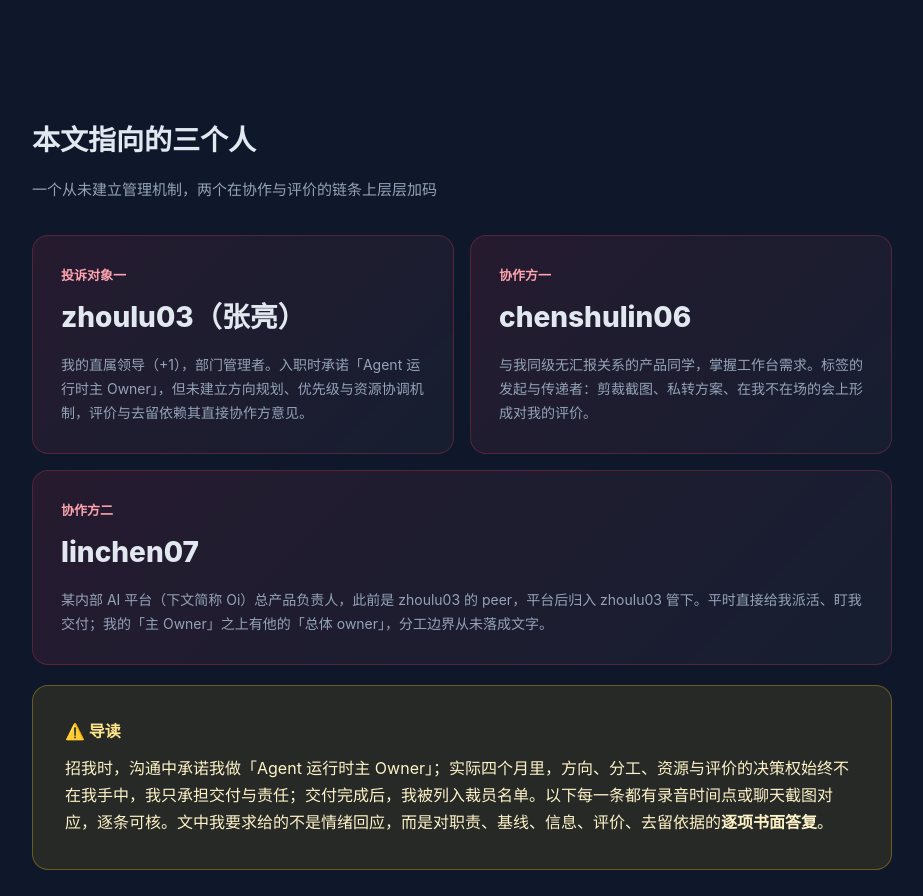
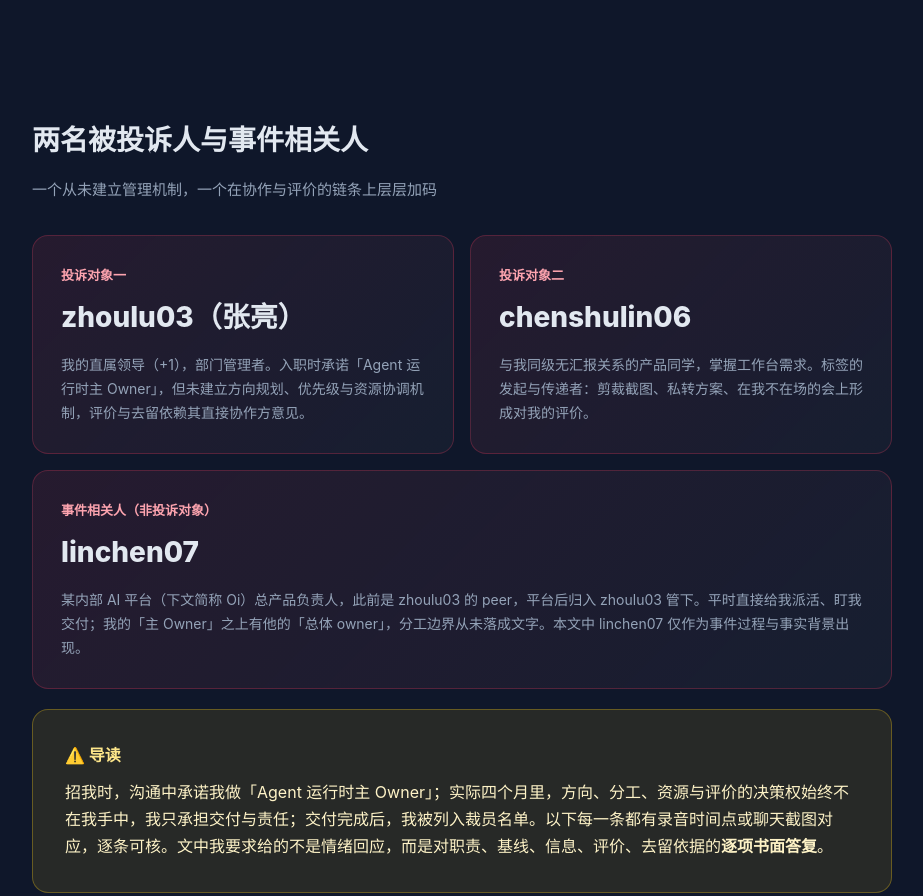
Before and after one commit to Leo-Star-cyber/ks-accusation, a plain HTML site: page index.html in a window 1280 px wide. Shown: the part 793-1689 px from the top of the page, without its empty margins (178-1101 px from the left). Drawn offline with Linux system fonts and the light colour scheme.

Commit message:
chore: 聚焦投诉 zhoulu/chenshulin，linchen 调整为事件相关人；移除 Issue 联系方式

```diff
--- a/index.html
+++ b/index.html
@@ -4,7 +4,7 @@
   <meta charset="UTF-8" />
   <meta name="viewport" content="width=device-width, initial-scale=1.0" />
   <title>名为主 Owner，实为交付与背责——时间线与证据索引</title>
-  <meta name="description" content="某大厂智能办公平台部研发工程师对直属领导 zhoulu03 及协作方的公开记录：名为主 Owner，实为交付与背责。每一条均有录音时间点或聊天截图对应，逐条可核。" />
+  <meta name="description" content="某大厂智能办公平台部研发工程师对直属领导 zhoulu03 及协作方 chenshulin06 的公开记录：名为主 Owner，实为交付与背责。每一条均有录音时间点或聊天截图对应，逐条可核。" />
   <style>
     * { margin: 0; padding: 0; box-sizing: border-box; }
     html { scroll-behavior: smooth; }
@@ -338,7 +338,7 @@
       <div class="container">
         <div class="hero-tag">事件公开 · 每一条逐项可核</div>
         <h1>名为主 <span class="highlight">Owner</span><br/>实为交付与背责</h1>
-        <p>我是某大厂智能办公平台部的一名研发工程师，2026 年 7 月 20 日入职。入职前后，直属领导<strong>zhoulu03（张亮）</strong>在多次沟通中承诺我做「Agent 运行时主 Owner」；实际四个月里，方向、分工、资源与评价的决策权始终不在我手中，我只承担交付与责任；交付完成后，我被列入裁员名单。这里公开的是我的<strong>时间线与证据索引</strong>，以及协作方 <strong>chenshulin06</strong>、<strong>linchen07</strong> 协作失真的过程记录——以下每一条都有录音时间点或聊天截图对应，逐条可核。</p>
+        <p>我是某大厂智能办公平台部的一名研发工程师，2026 年 7 月 20 日入职。入职前后，直属领导<strong>zhoulu03（张亮）</strong>在多次沟通中承诺我做「Agent 运行时主 Owner」；实际四个月里，方向、分工、资源与评价的决策权始终不在我手中，我只承担交付与责任；交付完成后，我被列入裁员名单。这里公开的是我的<strong>时间线与证据索引</strong>，以及协作方 <strong>chenshulin06</strong> 协作失真的过程记录——以下每一条都有录音时间点或聊天截图对应，逐条可核。</p>
         <div class="hero-actions">
           <a href="#issues" class="btn btn-primary">查看管理过程记录</a>
           <a href="#docs" class="btn btn-secondary">查看在线证据文档</a>
@@ -366,8 +366,8 @@
 
     <section id="who">
       <div class="container">
-        <h2 class="section-title">本文指向的三个人</h2>
-        <p class="section-subtitle">一个从未建立管理机制，两个在协作与评价的链条上层层加码</p>
+        <h2 class="section-title">两名被投诉人与事件相关人</h2>
+        <p class="section-subtitle">一个从未建立管理机制，一个在协作与评价的链条上层层加码</p>
         <div class="people-grid">
           <div class="person-card">
             <div class="person-role">投诉对象一</div>
@@ -375,14 +375,14 @@
             <p class="person-desc">我的直属领导（+1），部门管理者。入职时承诺「Agent 运行时主 Owner」，但未建立方向规划、优先级与资源协调机制，评价与去留依赖其直接协作方意见。</p>
           </div>
           <div class="person-card">
-            <div class="person-role">协作方一</div>
+            <div class="person-role">投诉对象二</div>
             <div class="person-name">chenshulin06</div>
             <p class="person-desc">与我同级无汇报关系的产品同学，掌握工作台需求。标签的发起与传递者：剪裁截图、私转方案、在我不在场的会上形成对我的评价。</p>
           </div>
           <div class="person-card" style="grid-column: 1 / -1;">
-            <div class="person-role">协作方二</div>
+            <div class="person-role">事件相关人（非投诉对象）</div>
             <div class="person-name">linchen07</div>
-            <p class="person-desc">某内部 AI 平台（下文简称 Oi）总产品负责人，此前是 zhoulu03 的 peer，平台后归入 zhoulu03 管下。平时直接给我派活、盯我交付；我的「主 Owner」之上有他的「总体 owner」，分工边界从未落成文字。</p>
+            <p class="person-desc">某内部 AI 平台（下文简称 Oi）总产品负责人，此前是 zhoulu03 的 peer，平台后归入 zhoulu03 管下。平时直接给我派活、盯我交付；我的「主 Owner」之上有他的「总体 owner」，分工边界从未落成文字。本文中 linchen07 仅作为事件过程与事实背景出现。</p>
           </div>
         </div>
         <div class="card" style="margin-top: 20px; background: rgba(250, 204, 21, 0.1); border-color: rgba(250, 204, 21, 0.3);">
@@ -872,8 +872,7 @@
           <h3 style="font-size: 22px; margin-bottom: 12px;">
             完整事件与证据索引请看上述在线文档链接；<br>
             录音、聊天记录与文件证据可应劳动仲裁、法院、监管机构或媒体要求完整提供；<br>
-            脱敏后的录音与自述视频，后续将一并公开。<br>
-            如需交流或提供线索，请通过本仓库 Issue 联系（请注明来意）。
+            脱敏后的录音与自述视频，后续将一并公开。
           </h3>
         </div>
       </div>
```
